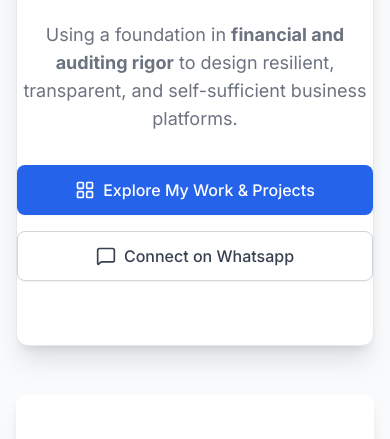
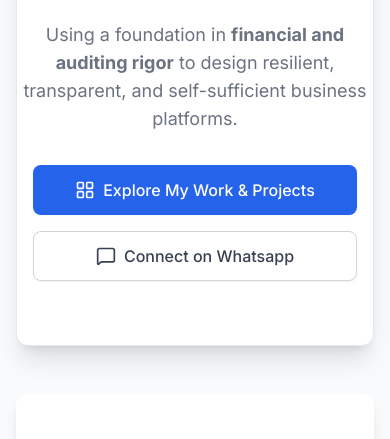
Before and after one commit to skilameli/portfolio, a plain HTML site: page index.html in a window 390 px wide. Shown: the part 348-787 px from the top of the page. Drawn offline with nearby package versions, Linux system fonts and the light colour scheme.

Commit message:
Refactor index.html with improved layout and styles
Updated the HTML structure with improved styling and layout for various sections, including the hero section, skills, projects, and footer. Enhanced user interaction elements with Tailwind CSS and Lucide Icons.

```diff
--- a/index.html
+++ b/index.html
@@ -65,7 +65,7 @@
                 Using a foundation in <strong>financial and auditing rigor</strong> to design resilient, transparent, and self-sufficient business platforms.
             </p>
             <!-- CTAs -->
-            <div class="flex flex-col sm:flex-row justify-center space-y-4 sm:space-y-0 sm:space-x-4">
+            <div class="flex flex-col sm:flex-row justify-center space-y-4 sm:space-y-0 sm:space-x-4 mx-4">
                 <a href="#projects" class="inline-flex items-center justify-center px-8 py-3 border border-transparent text-base font-medium rounded-lg shadow-sm text-white bg-blue-600 hover:bg-blue-700 transition duration-150 ease-in-out">
                     <i data-lucide="layout-grid" class="w-5 h-5 mr-2"></i>
                     Explore My Work & Projects
```
